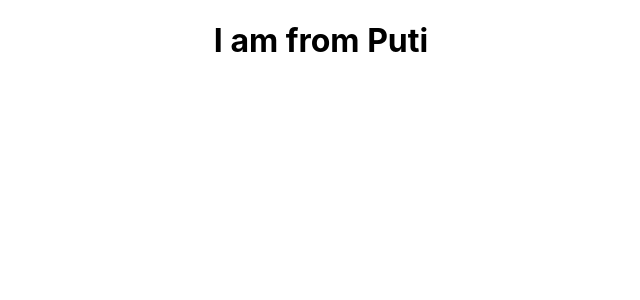
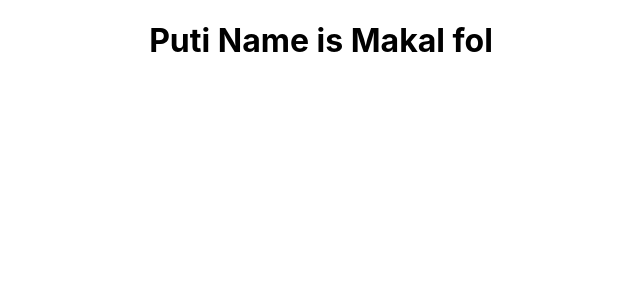
Before and after one commit to mithunbanerjee632/React-Js-Basic, a React (Create React App) app: page / in a window 1280 px wide. Shown: the top 300 px of the page, without its empty margins (319-959 px from the left). Built offline with nearby package versions, Linux system fonts and the light colour scheme.

Commit message:
component tree props passing

```diff
--- a/src/App.js
+++ b/src/App.js
@@ -22,7 +22,7 @@
     return (
       <div className="App">
 
-      <Son/>
+      <Son name="Puti Name is Makal fol"/>
 
 
 
--- a/src/ComponentTree/Nati.js
+++ b/src/ComponentTree/Nati.js
@@ -5,7 +5,7 @@
     render() {
         return (
             <div>
-                <Puti/>
+                <Puti name={this.props.name}/>
             </div>
         );
     }
--- a/src/ComponentTree/Puti.js
+++ b/src/ComponentTree/Puti.js
@@ -4,7 +4,7 @@
     render() {
         return (
             <div>
-               <h1>I am from Puti</h1>
+               <h1>{this.props.name}</h1>
             </div>
         );
     }
--- a/src/ComponentTree/Son.js
+++ b/src/ComponentTree/Son.js
@@ -5,7 +5,7 @@
     render() {
         return (
             <div>
-               <Nati/>
+               <Nati name={this.props.name}/>
             </div>
         );
     }
```
